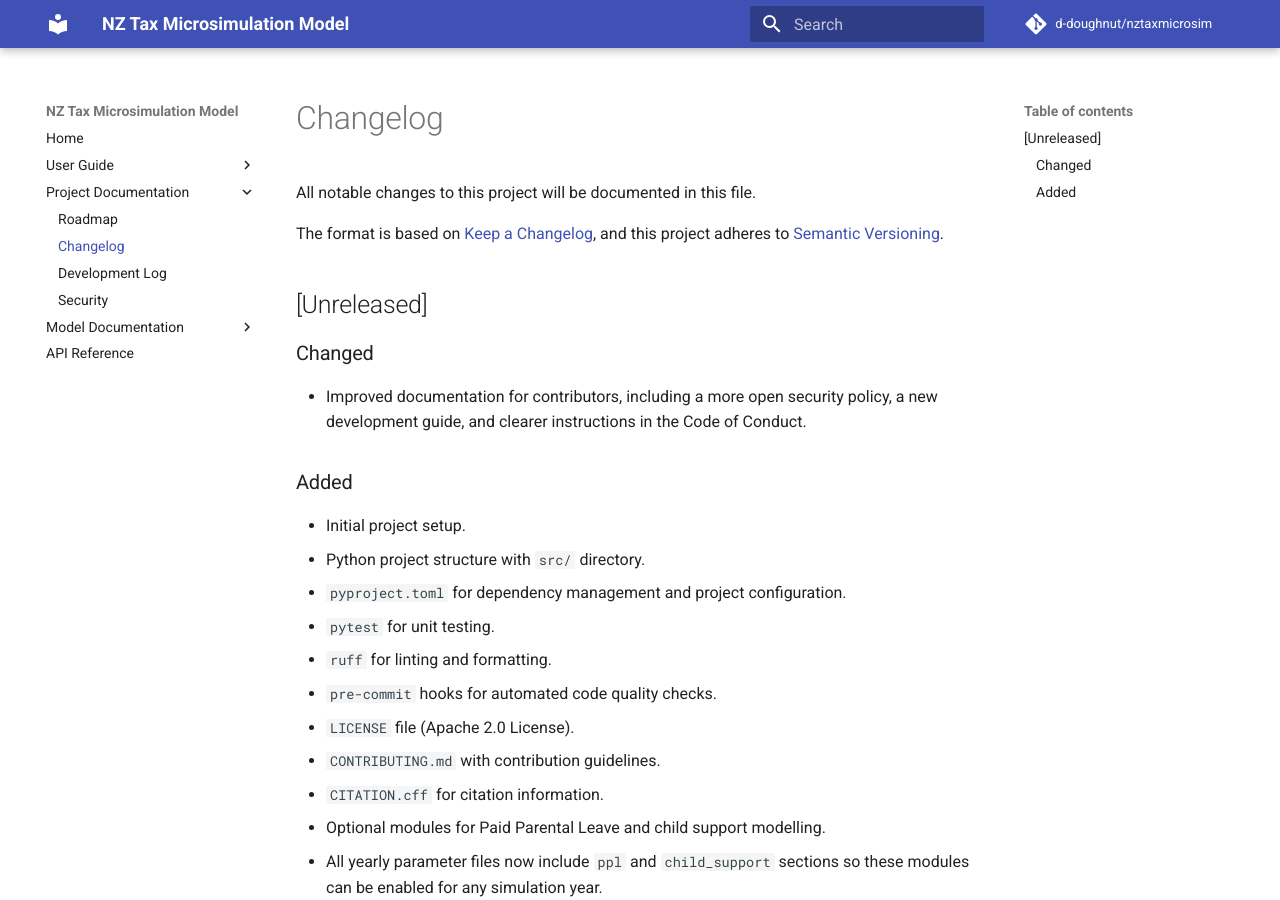
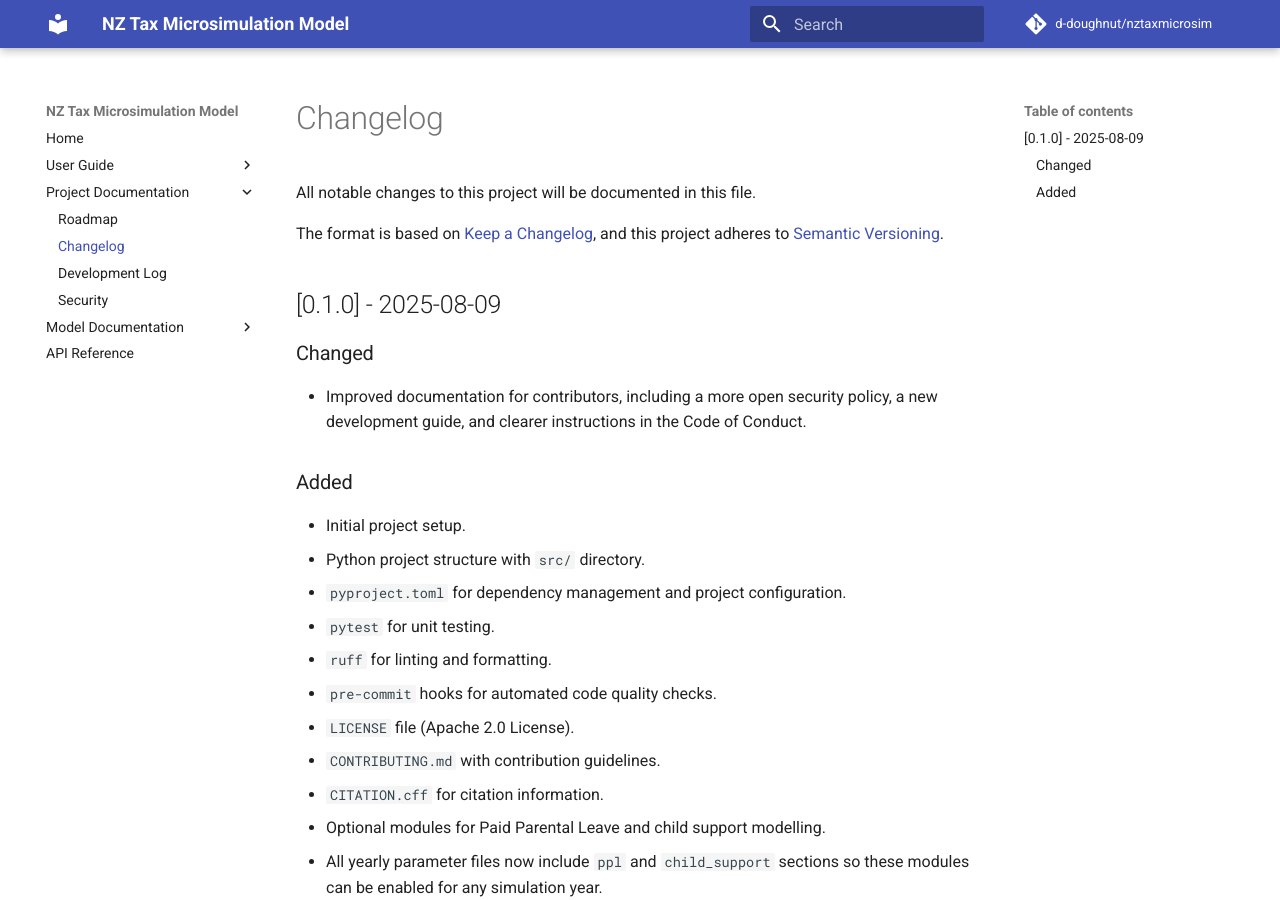
Before and after one commit to edithatogo/nztaxmicrosim, an MkDocs documentation site: the page built from docs/CHANGELOG.md, in a window 1280 px wide and 900 px high. Built offline with MkDocs 1.6.1 and Material for MkDocs 9.7.7, drawn with Linux system fonts in a browser that asks for light colours; comment, search, counter and statistics services are not loaded.

Commit message:
docs: Prepare for 0.1.0 release

```diff
--- a/docs/CHANGELOG.md
+++ b/docs/CHANGELOG.md
@@ -5,7 +5,7 @@ All notable changes to this project will be documented in this file.
 The format is based on [Keep a Changelog](https://keepachangelog.com/en/1.0.0/),
 and this project adheres to [Semantic Versioning](https://semver.org/spec/v2.0.0.html).
 
-## [Unreleased]
+## [0.1.0] - 2025-08-09
 
 ### Changed
 
```
